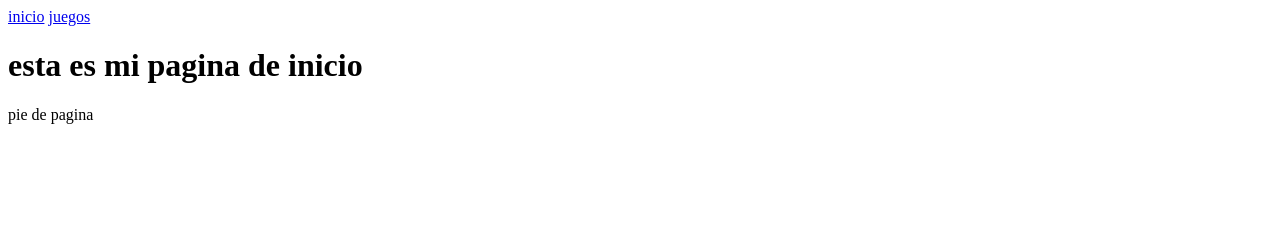
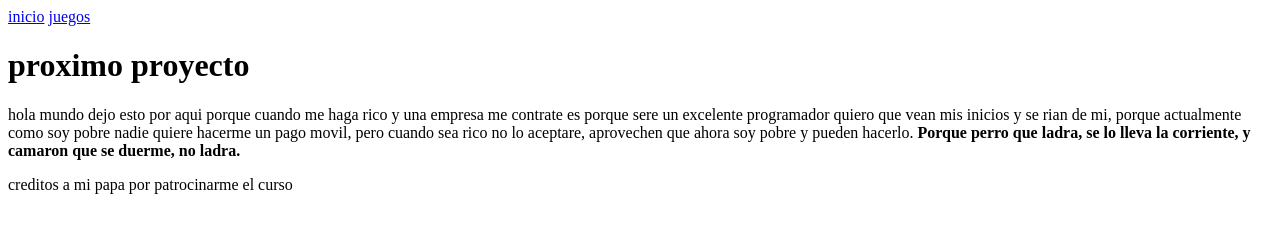
Before and after one commit to fonsitow/MyPageOne, an Astro site: page / in a window 1280 px wide. Built offline with nearby package versions, Linux system fonts and the light colour scheme; Astro itself is replaced by a stand-in of ours.

Commit message:
commit pruebas

```diff
--- a/src/layouts/Layout.astro
+++ b/src/layouts/Layout.astro
@@ -5,7 +5,7 @@
 		<meta name="viewport" content="width=device-width" />
 		<link rel="icon" type="image/svg+xml" href="/favicon.svg" />
 		<meta name="generator" content={Astro.generator} />
-		<title>Astro Basics</title>
+		<title>Mi primera pagina</title>
 	</head>
 	<body>
 
@@ -20,7 +20,7 @@
 		<slot />
 
 		<footer>
-			pie de pagina
+			creditos a mi papa por patrocinarme el curso
 		</footer>
 
 	</body>
--- a/src/pages/index.astro
+++ b/src/pages/index.astro
@@ -7,5 +7,16 @@ import Layout from '../layouts/Layout.astro';
 ---
 
 <Layout>
-	<h1>esta es mi pagina de inicio</h1>
+<h1>proximo proyecto</h1>
+	<p>hola mundo dejo esto por aqui porque cuando me haga rico y
+		 una empresa me contrate
+	    es porque sere un excelente programador
+		quiero que vean mis inicios y se rian de mi,
+		porque actualmente
+		como soy pobre nadie quiere hacerme un pago movil,
+		pero cuando sea rico no lo aceptare,
+		aprovechen que ahora soy pobre y pueden
+		hacerlo.
+		<strong>Porque perro que ladra, se lo lleva la corriente,
+		y camaron que se duerme, no ladra.</strong></p>
 </Layout>
```
